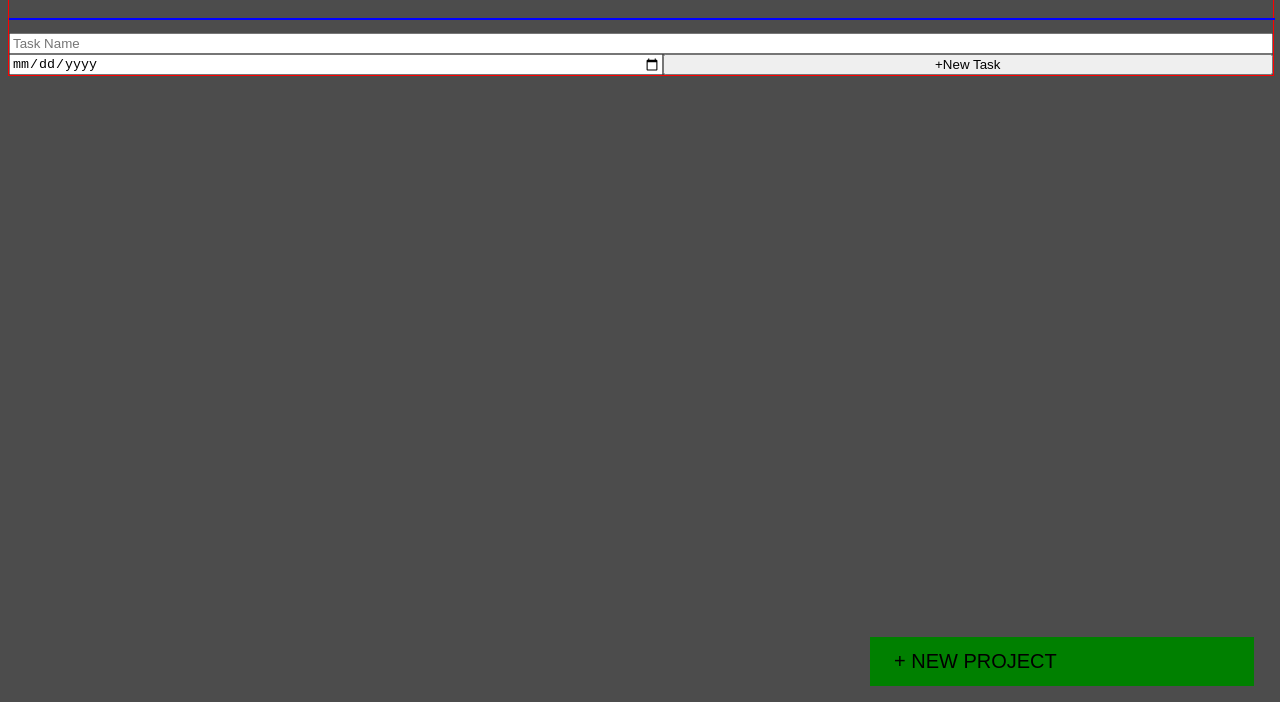
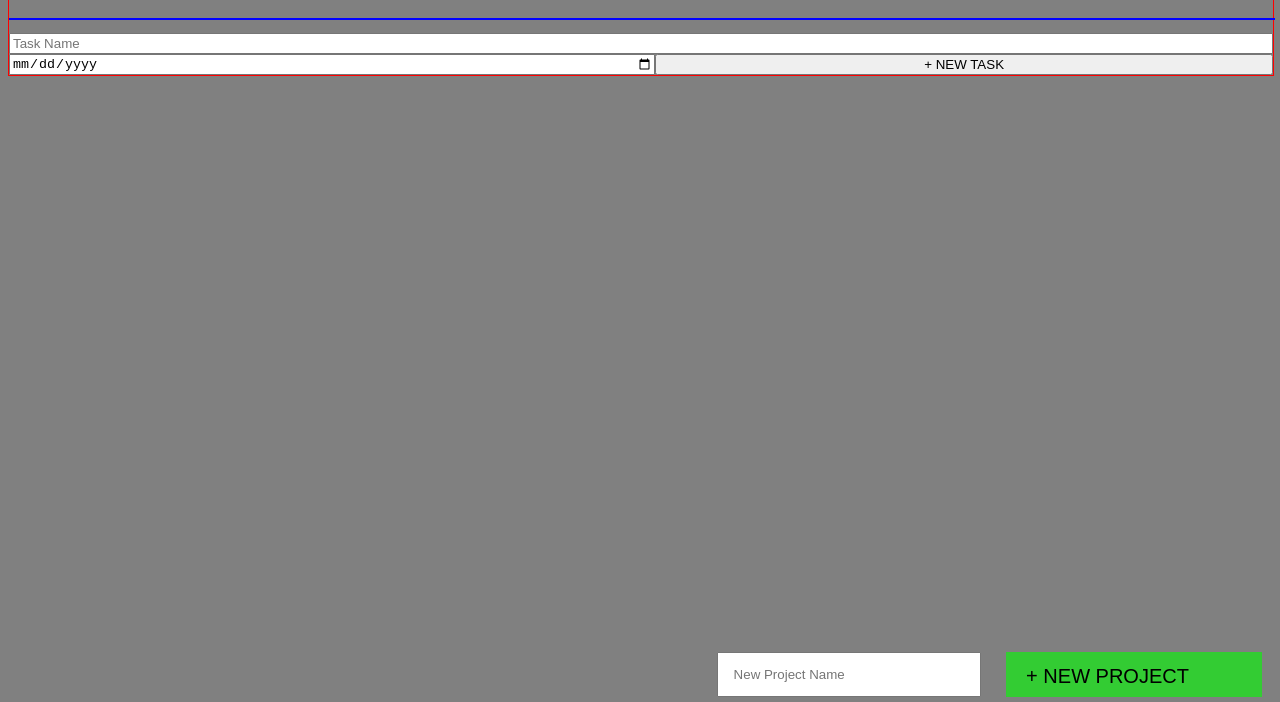
Before and after one commit to Maii0407/checklist, a website built with webpack: page dist/index.html in a window 1280 px wide. Shown: the part 98-800 px from the top of the page. Built offline with nearby package versions, Linux system fonts and the light colour scheme.

Commit message:
made it so we can create new projects

```diff
--- a/src/DOMstuff.js
+++ b/src/DOMstuff.js
@@ -2,101 +2,69 @@
 const DOMstuff = (function(){
 
 //private
-    const _makeChecklistContainer = function(){
-        const checklistContainer = document.createElement('div');
-        checklistContainer.classList.add('checklist-container');
-        document.getElementById('container').appendChild(checklistContainer);
+//this is currrently my most fucking disgusting of a code
+const _makeProject = function(name){
+    const newProject = document.createElement('div');
+    newProject.classList.add('newproject');
+    newProject.innerHTML = `
+    <div class="checklist-container">
+      <div class="header-container">
+          <h1>${name}</h1>
+      </div>
+      <div class="task-container" id="${name}"></div>
+      <form class="form-container">
+         <input type="text" class="task-input" placeholder="Task Name">
+         <input type="date" class="date-input">
+         <button>+ NEW TASK</button>
+      </form>
+    </div>`;
 
-        return checklistContainer;
-    };
+    document.getElementById('container').appendChild(newProject);
 
-    const _makeHeaderContainer = function(){
-        const headerContainer = document.createElement('div');
-        headerContainer.classList.add('header-container');
-        document.querySelector('.checklist-container').appendChild(headerContainer);
+    return newProject;
+};
 
-        return headerContainer;
-    };
-
-    const _makeHeader = function(name){
-        const header = document.createElement('h1');
-        header.innerText = name;
-        document.querySelector('.header-container').appendChild(header);
-
-        return header;
-    };
-
-    const _makeTaskContainer = function(){
-        const taskContainer = document.createElement('div');
-        taskContainer.classList.add('task-container');
-        document.querySelector('.checklist-container').appendChild(taskContainer);
-
-        return taskContainer;
-    };
-
-    const _makeFormContainer = function(){
-        const formContainer = document.createElement('form');
-        formContainer.classList.add('form-container');
-        document.querySelector('.checklist-container').appendChild(formContainer);
+    const _makeProjectFormContainer = function(){
+        const formContainer = document.createElement('div');
+        formContainer.classList.add('projectForm-container');
+        document.body.appendChild(formContainer);
 
         return formContainer;
     };
 
-    const _makeTaskInput = function(){
-        const taskInput = document.createElement('input');
-        taskInput.setAttribute('type', 'text');
-        taskInput.classList.add('task-input');
-        taskInput.placeholder = `Task Name`;
-        document.querySelector('.form-container').appendChild(taskInput);
+    const _makeProjectForm = function(){
+        const projectInput = document.createElement('input');
+        projectInput.setAttribute('type', 'text');
+        projectInput.placeholder = `New Project Name`;
+        projectInput.id = `project-input`;
+        document.querySelector('.projectForm-container').appendChild(projectInput);
 
-        return taskInput;
-    };
-
-    const _makeDateInput = function(){
-        const dateInput = document.createElement('input');
-        dateInput.setAttribute('type', 'date');
-        dateInput.classList.add('date-input');
-        document.querySelector('.form-container').appendChild(dateInput);
-
-        return dateInput;
-    };
-
-    const _makeFormButton = function(){
-        const formBtn = document.createElement('button');
-        formBtn.innerText = `+New Task`;
-        document.querySelector('.form-container').appendChild(formBtn);
-
-        return formBtn;
+        return projectInput;
     };
 
     const _makeProjectBtn = function(){
         const newProject = document.createElement('button');
         newProject.classList.add('newProject-btn');
         newProject.innerText = `+ NEW PROJECT`;
-        document.getElementById('container').appendChild(newProject);
+        document.querySelector('.projectForm-container').appendChild(newProject);
 
         return newProject;
     };
 
 //public
     const makeProject = function(name){
-        _makeChecklistContainer();
-        _makeHeaderContainer();
-        _makeHeader(name);
-        _makeTaskContainer();
-        _makeFormContainer();
-        _makeTaskInput();
-        _makeDateInput();
-        _makeFormButton();
+        _makeProject(name);
     };
 
-    const makeProjectBtn = function(){
+    const makeProjectForm = function(){
+        _makeProjectFormContainer();
+        _makeProjectForm();
         _makeProjectBtn();
     };
 
     return {
         makeProject,
-        makeProjectBtn,
+        makeProjectForm,
     };
 
 })();
--- a/src/index.js
+++ b/src/index.js
@@ -3,7 +3,7 @@ import { DOMstuff } from "./DOMstuff";
 import { Project } from './project';
 
 const CheckList = (function(){
-    DOMstuff.makeProjectBtn();
+    DOMstuff.makeProjectForm();
     Project.ProjectList;
 
 //private
@@ -12,6 +12,17 @@ const CheckList = (function(){
             DOMstuff.makeProject(obj.name);
         }
     };
+
+    const _makeNewProject = function(newProject){
+        const text = document.getElementById('project-input');
+
+        newProject = new Project.myProject(text.value);
+        Project.ProjectList.push(newProject);
+        document.getElementById('container').innerHTML = '';
+        text.value = '';
+        _makeProject();
+    };
+
 //public
     const makeProject = function(){
         _makeProject();
@@ -19,11 +30,7 @@ const CheckList = (function(){
 
     makeProject();
 
-    document.querySelector('.newProject-btn').addEventListener('click', function(){
-        newProjectName = prompt(`What is the name of the new project?`);
+    document.querySelector('.newProject-btn').addEventListener('click', _makeNewProject);
 
-        const newProjectName = new Project.myProject(`${newProjectName}`);
-        Project.ProjectList.push(newProjectName);
-        makeProject();
-    })
+
 })();
--- a/src/style.css
+++ b/src/style.css
@@ -1,5 +1,5 @@
 body {
-    background-color: rgba(0, 0, 0, 0.7);
+    background-color: gray;
 }
 
 #container {
@@ -53,19 +53,35 @@ body {
     grid-column: 2/3;
 }
 
+.projectForm-container {
+    background-color: gray;
+    width: 100%;
+    height: 50px;
+    position: fixed;
+    bottom: 0;
+    display: flex;
+    justify-content: flex-end;
+}
+
 .newProject-btn {
-    width: 30%;
-    background-color: green;
+    width: 20%;
+    background-color: rgba(0, 255, 0, 0.6);
     border: none;
     padding: 1%;
     text-align: left;
     text-indent: 3%;
     font-size: 20px;
     cursor: pointer;
-    position: fixed;
-    bottom: 2%;
-    right: 2%;
+    margin-bottom: 5px;
+    margin-right: 2%;
 }
 .newProject-btn:hover {
     background-color: rgba(0, 255, 0, 1)
 }
+
+#project-input {
+    width: 20%;
+    text-indent: 5%;
+    margin-bottom: 5px;
+    margin-right: 2%;
+}
```
Also changed, not shown: dist/main.js.
